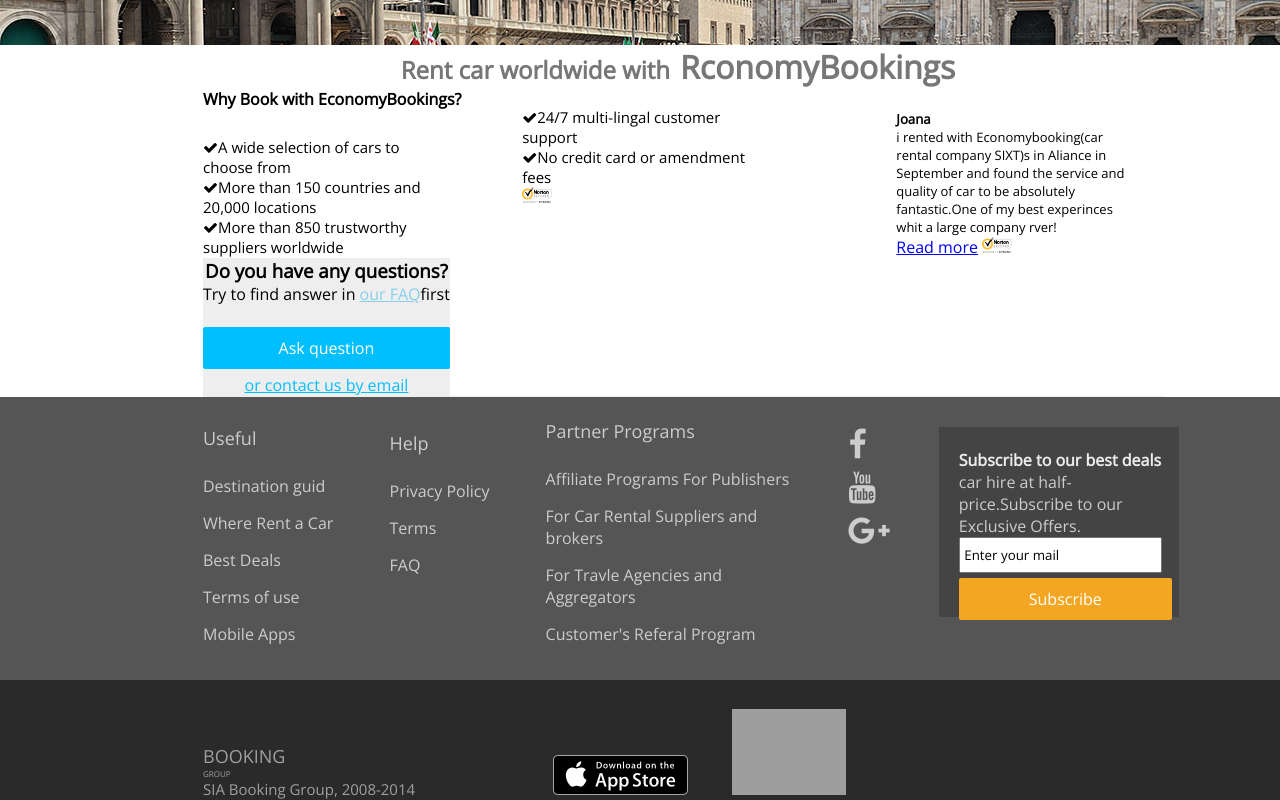
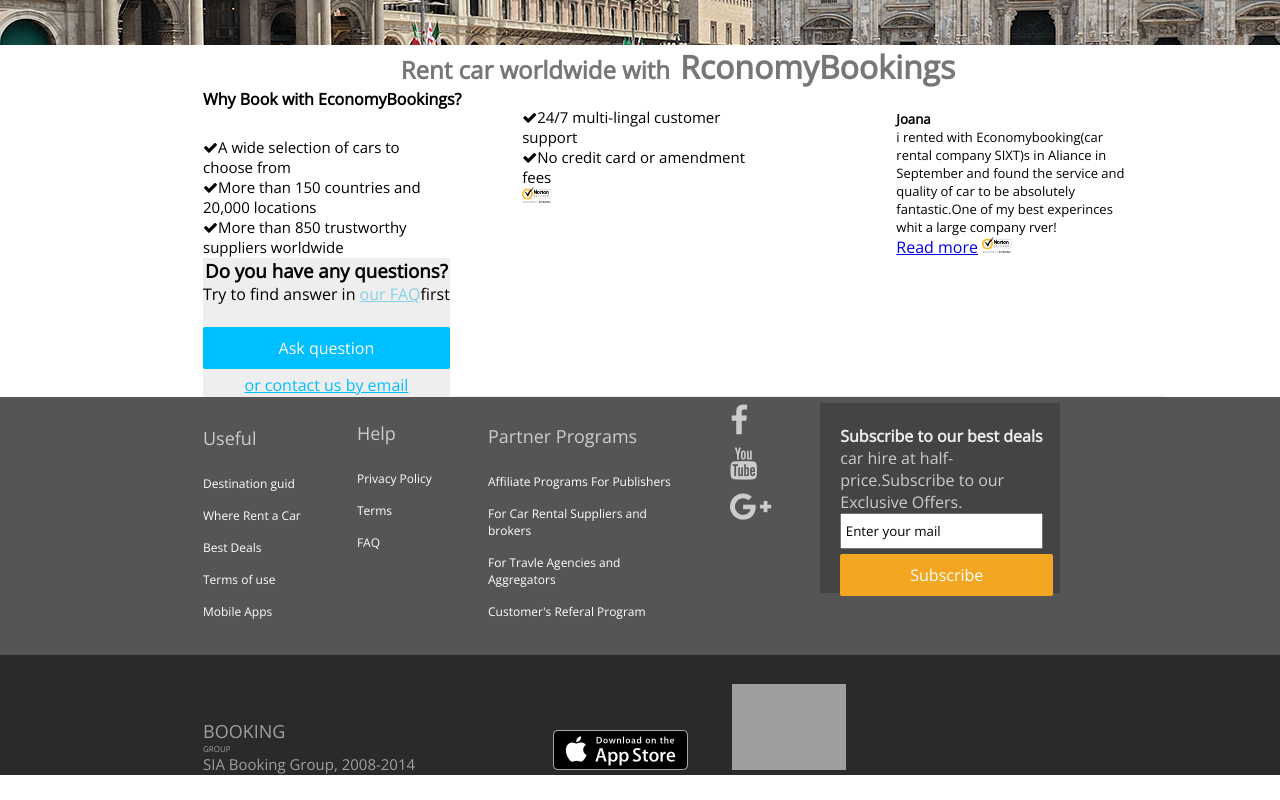
Before and after one commit to GuntarWi/BrandCity, a plain HTML site: page index.html in a window 1280 px wide. Shown: the part 499-1299 px from the top of the page. After the commit the page ends 1274 px from the top, so only its background shows below. Drawn offline with nearby package versions, Linux system fonts and the light colour scheme; grey boxes are pictures that could not be loaded.

Commit message:
class fix
importatnt

```diff
--- a/css/style.css
+++ b/css/style.css
@@ -228,17 +228,15 @@
 }
 
 .footer-list > ul > li{
-    color: #cccccc;
     padding-bottom: 15px;
+    font-size: 12px;
+    color: #ffffff;
 }
 
 .footer-list ul > li:first-child{
     font-size: 18px;
 }
 
-.samll{
-    font-size: 12px;
-}
         /*+++++++++Footer-Soc++++++++*/
 
 .footer-soc{
--- a/index.html
+++ b/index.html
@@ -5,10 +5,8 @@
     <title></title>
     <link rel="stylesheet" href="//maxcdn.bootstrapcdn.com/font-awesome/4.3.0/css/font-awesome.min.css">
     <link rel="stylesheet" href="css/style.css"/>
-    <script src="http://code.jquery.com/jquery-1.11.2.min.js"></script>
     <script src="js/jq.js"></script>
     <link href='http://fonts.googleapis.com/css?family=Open+Sans' rel='stylesheet' type='text/css'>
-</head>
 </head>
 <body>
 <div class="continer">
@@ -75,7 +73,7 @@
     <div class="contact">
     <div class="contact-content">
         <div class="contact-header">
-            <h2 class="row">Rent car worldwide with <h1 class="row"> RconomyBookings</h1></h2>
+            <h2 class="row">Rent car worldwide with</h2><h1 class="row"> RconomyBookings</h1>
         </div>
         <div class="contact-row">
             <h4>Why Book with EconomyBookings?</h4>
@@ -114,24 +112,24 @@
                 <div class="footer-list row">
                     <ul class="row list-a">
                         <li>Useful</li>
-                        <li class="small">Destination guid</li>
-                        <li class="small">Where Rent a Car</li>
-                        <li class="small">Best Deals</li>
-                        <li class="small">Terms of use</li>
-                        <li class="small">Mobile Apps</li>
+                        <li>Destination guid</li>
+                        <li>Where Rent a Car</li>
+                        <li>Best Deals</li>
+                        <li>Terms of use</li>
+                        <li>Mobile Apps</li>
                     </ul>
                     <ul class="row list-b">
-                        <li class="small">Help</li>
-                        <li class="small">Privacy Policy</li>
-                        <li class="small">Terms</li>
-                        <li class="small">FAQ</li>
+                        <li>Help</li>
+                        <li>Privacy Policy</li>
+                        <li>Terms</li>
+                        <li>FAQ</li>
                     </ul>
                     <ul class="row list-c">
-                        <li class="small">Partner Programs</li>
-                        <li class="small">Affiliate Programs For Publishers</li>
-                        <li class="small">For Car Rental Suppliers and <br/> brokers</li>
-                        <li class="small">For Travle Agencies and <br/> Aggregators</li>
-                        <li class="small">Customer's Referal Program</li>
+                        <li>Partner Programs</li>
+                        <li>Affiliate Programs For Publishers</li>
+                        <li>For Car Rental Suppliers and <br/> brokers</li>
+                        <li>For Travle Agencies and <br/> Aggregators</li>
+                        <li>Customer's Referal Program</li>
                     </ul>
                 </div>
                 <div class="footer-soc row">
```
